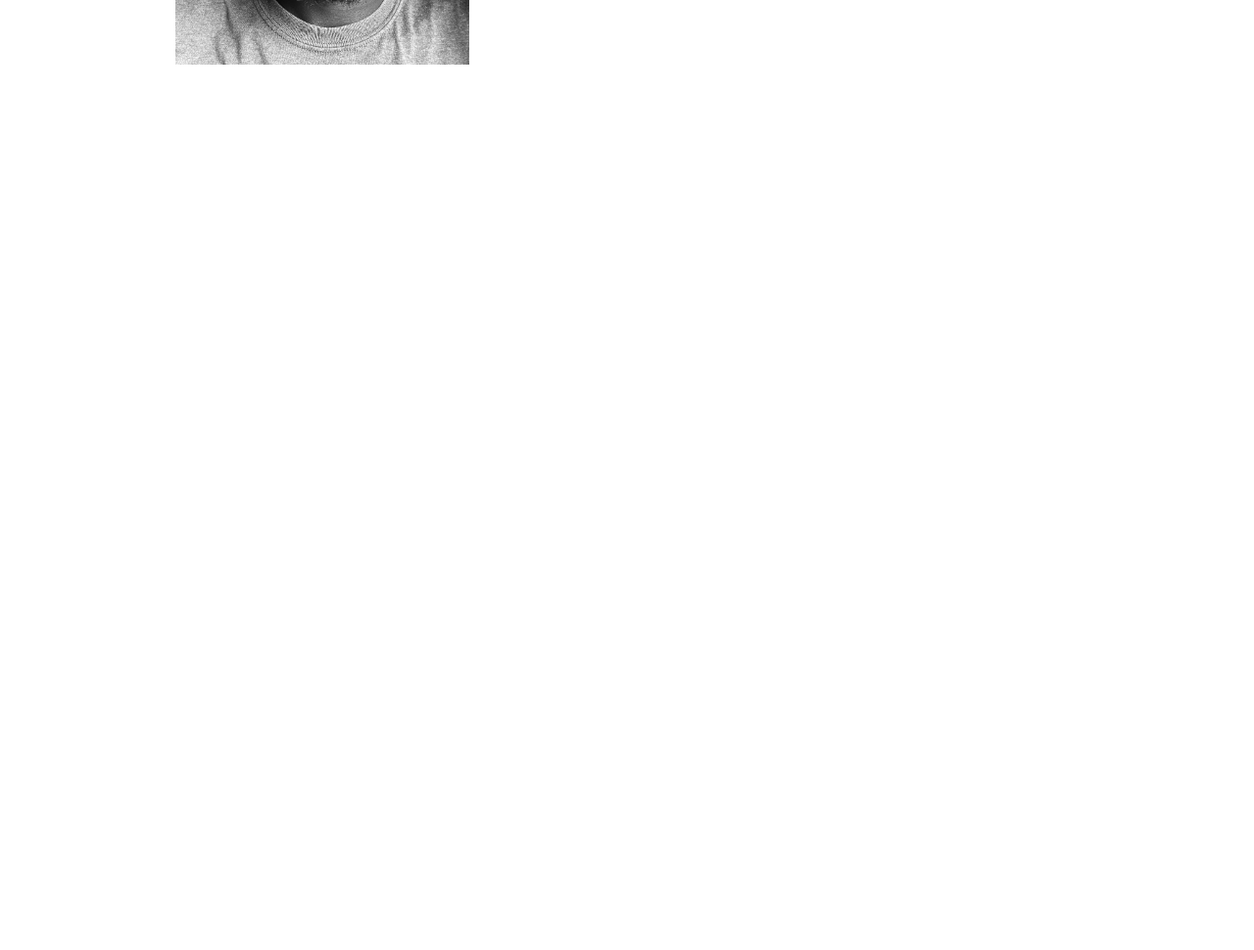
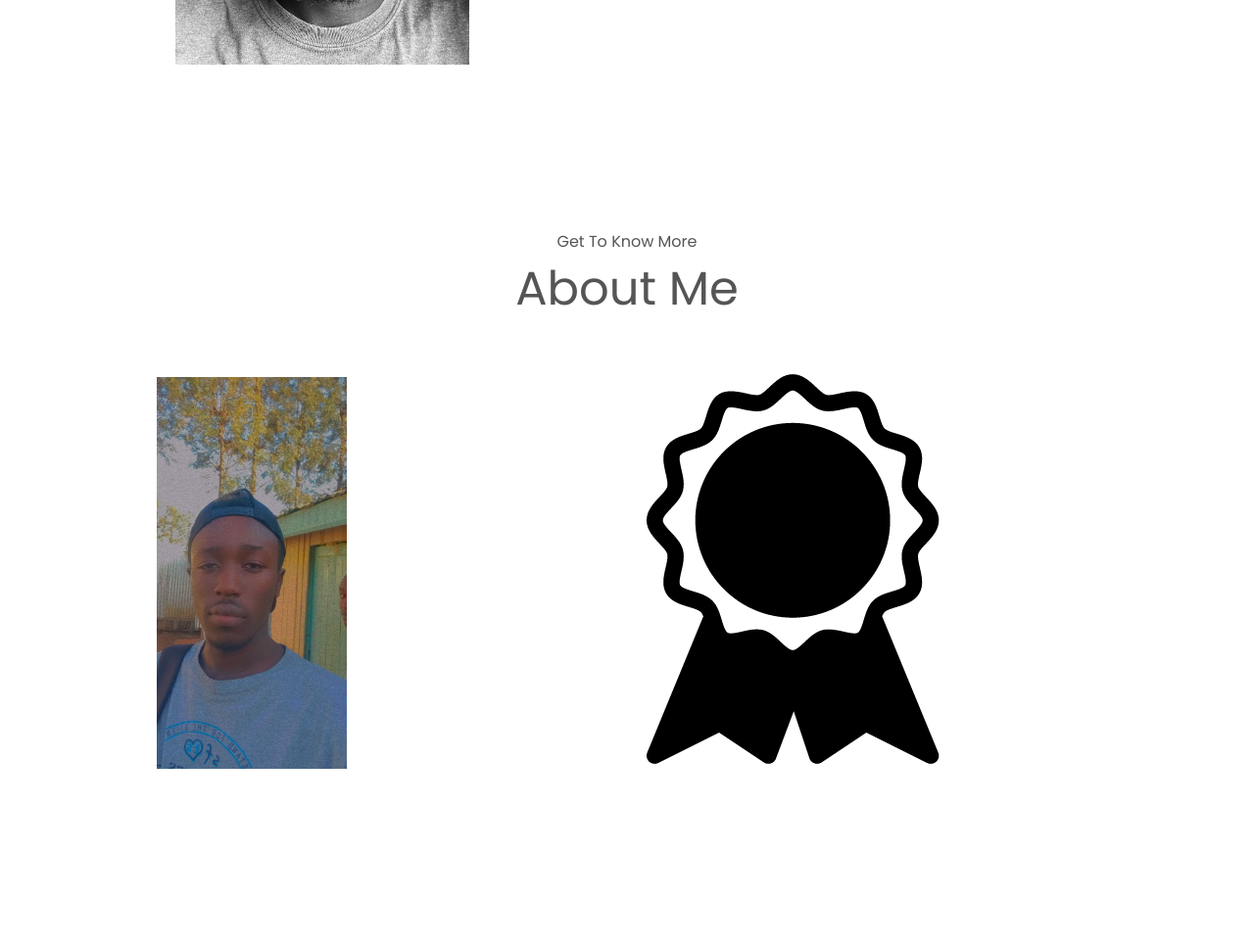
Before and after one commit to Bryium/Portfolio, a Django app: page /Home/ in a window 1280 px wide. Shown: the part 638-1608 px from the top of the page at 98% size. Before the commit the page ends 704 px from the top, so only its background shows below. Run offline with Django 4.2, Linux system fonts and the light colour scheme; some libraries are stand-ins or nearby versions.

Commit message:
added the about section

```diff
--- a/templates/home.html
+++ b/templates/home.html
@@ -78,6 +78,23 @@
     </div>
 </section>
 
+{# ABOUT SECTION #}
+<section id="about">
+    <p class="section_text_p1">Get To Know More</p>
+    <p class="title">About Me</p>
+    <div class="section-container">
+        <div class="section_pic-container">
+            <img src="{% static 'assets/About-pic.jpg' %}" alt="Bryium Onyancha profile picture" class="about-pic">
+        </div>
+        <div class="about-details-container">
+            <div class="about-container">
+                <div class="details-container">
+                    <img src="{% static 'assets/experience.png' %}" alt="Experience icon" class="icon">
+                </div>
+            </div>
+        </div>
+    </div>
+</section>
 
 <script src="{% static 'script.js' %}"></script>
 </body>
```
Also changed, not shown: Home/static/assets/About-pic.jpg (added), Home/static/assets/experience.png (added), 1 other file.
